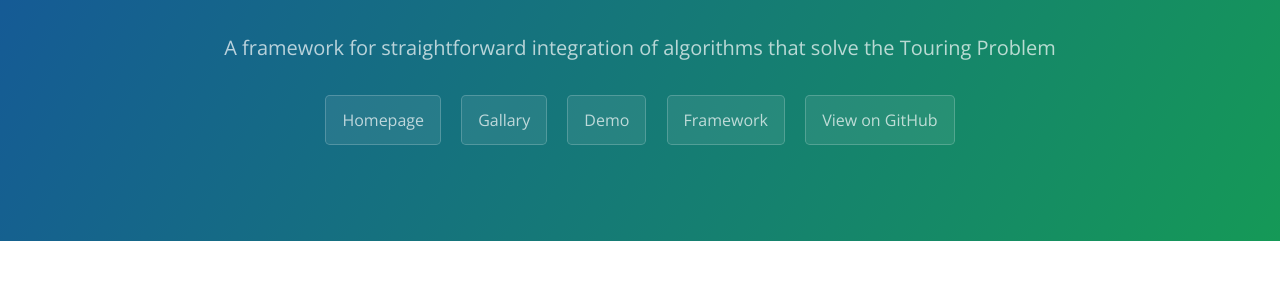
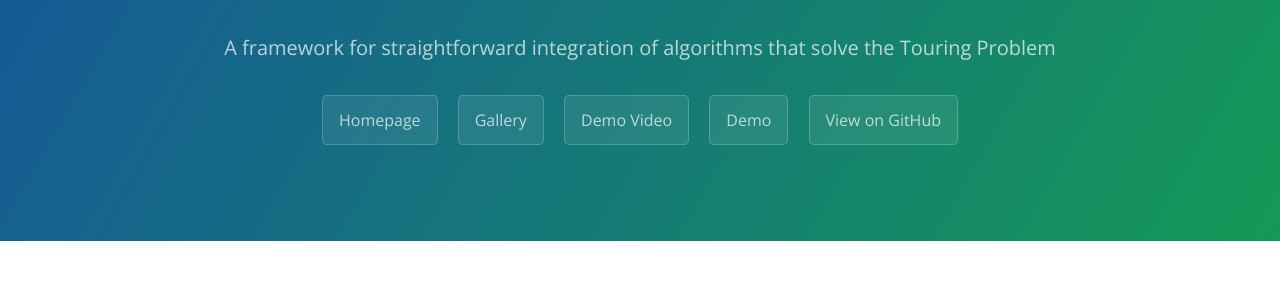
Before and after one commit to traMectory/tour4me, a Jekyll site: the page built from docs/index.md, in a window 1280 px wide. Shown: the part 142-427 px from the top of the page. Built offline with Jekyll 4.4.1, drawn with Linux system fonts in a browser that asks for light colours; formulas are drawn with MathJax 3.

Commit message:
Update template.html

```diff
--- a/docs/_layouts/template.html
+++ b/docs/_layouts/template.html
@@ -14,9 +14,9 @@
       <h1 class="project-name">Tour4Me</h1>
       <h2 class="project-tagline">A framework for straightforward integration of algorithms that solve the Touring Problem</h2>
             <a href=index class="btn">Homepage</a>
-              <a href= gallary class="btn">Gallary</a>
-                    <a href= demo class="btn">Demo</a>
-                <a href="http://tirolit.cs.tu-dortmund.de/" class="btn">Framework</a>
+              <a href= gallary class="btn">Gallery</a>
+                    <a href= demo class="btn">Demo Video</a>
+                <a href="http://tirolit.cs.tu-dortmund.de/" class="btn">Demo</a>
       <a href="https://github.com/traMectory/tour4me" class="btn">View on GitHub</a>
     </section>
 
```
